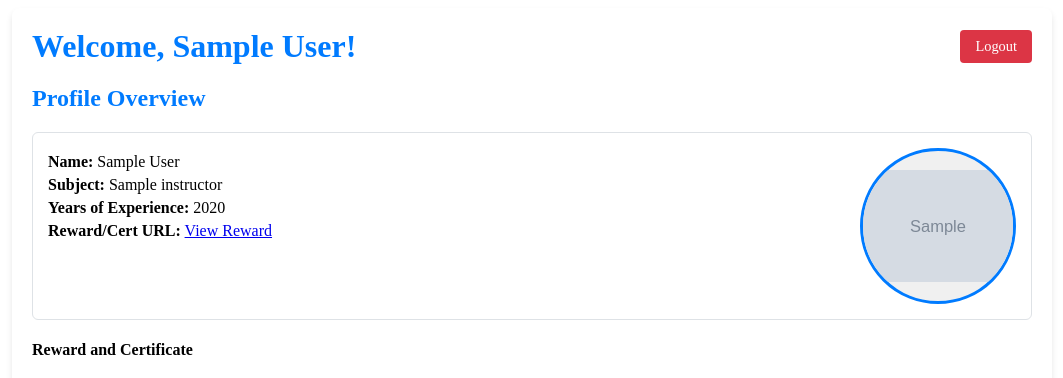
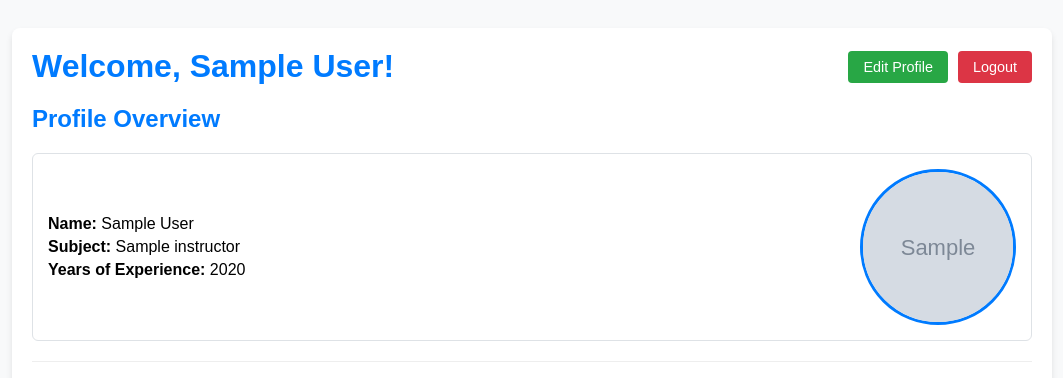
Before and after one commit to PhuditPumchun/DatabaseProject, a Flask app: page /instructor/dashboard in a window 1280 px wide. Shown: the top 378 px of the page, without its empty margins (108-1171 px from the left). Run offline with Flask 3, Linux system fonts and the light colour scheme; the visitor is signed in with stand-in values (Sample User, id 1); grey boxes marked "Sample" are stand-in pictures; a database or web service that is not in the repository returns one stand-in record (values such as "Sample title"); some libraries are stand-ins or nearby versions.

Commit message:
instructorDashboard

```diff
--- a/WebApp/templates/instructor_dashboard.html
+++ b/WebApp/templates/instructor_dashboard.html
@@ -5,13 +5,6 @@
     <meta charset="UTF-8">
     <title>Instructor Dashboard</title>
     <style>
-<<<<<<< Updated upstream
-=======
-<<<<<<< HEAD
-        /* ... (CSS ส่วนอื่นๆ เหมือนเดิม) ... */
-=======
->>>>>>> 34e898d10307056733086ea1034f241c760a5791
->>>>>>> Stashed changes
         body { font-family: Arial, sans-serif; padding: 20px; background-color: #f8f9fa; }
         .container { max-width: 1000px; margin: auto; background: white; padding: 20px; border-radius: 8px; box-shadow: 0 4px 6px rgba(0, 0, 0, 0.1); }
         h1, h2 { color: #007bff; margin-top: 20px; }
@@ -48,8 +41,8 @@
         /* การจัดเรียงหลัก: ใช้ Flexbox และ align-items: center */
         .profile-section {
             display: flex;
-            align-items: flex-start; /* เพื่อให้เนื้อหาอยู่ด้านบนสุด */
-            gap: 30px; /* ระยะห่างระหว่าง Profile Info กับ รูป */
+            align-items: center;
+            gap: 30px;
             margin-top: 20px;
             padding: 15px;
             border: 1px solid #dee2e6;
@@ -58,6 +51,37 @@
         }
         .profile-info { flex-grow: 1; }
         .profile-info p { margin: 5px 0; }
+
+        /* สไตล์สำหรับเส้นแบ่งและส่วน Reward */
+        .separator {
+            border-bottom: 1px solid #eee;
+            margin: 20px 0;
+        }
+
+        .reward-section { margin-top: 20px; }
+        .reward-section h4 { margin-top: 0; margin-bottom: 15px; color: #007bff;}
+        .reward-image-container {
+            max-width: 300px;
+            height: auto;
+            border: 1px solid #ddd;
+            border-radius: 4px;
+            overflow: hidden;
+            margin-top: 10px;
+        }
+        .reward-image-container img {
+            max-width: 100%;
+            height: auto;
+            display: block;
+        }
+        .reward-image-container .placeholder {
+            padding: 10px;
+            text-align: center;
+            color: #888;
+            font-size: 0.9em;
+            display: block;
+        }
+
+        /* สไตล์สำหรับรูป Profile */
         .profile-image-container {
             width: 150px; height: 150px; border-radius: 50%;
             overflow: hidden; display: flex; justify-content: center;
@@ -65,9 +89,7 @@
             border: 3px solid #007bff; flex-shrink: 0;
         }
         .profile-image-container img {
-            max-width: 100%;
-            max-height: 100%;
-            object-fit: contain; /* ปรับขนาดรูปให้พอดีกรอบโดยไม่ตัด */
+            width: 100%; height: 100%; object-fit: cover;
         }
         .profile-image-container .placeholder {
             color: #888; font-size: 0.9em; text-align: center;
@@ -88,7 +110,12 @@
     <div class="container">
         <div class="header-section">
             <h1>Welcome, {{ instructor_name }}!</h1>
-            <a href="/login" class="logout-btn">Logout</a>
+            <div class="header-buttons">
+                <!-- ปุ่ม Edit: ลิงก์ไปหน้าแก้ไข (อยู่ทางซ้ายของ Logout) -->
+                <a href="{{ url_for('instructor_edit_dashboard') }}" class="update-btn">Edit Profile</a>
+                <!-- ปุ่ม Logout -->
+                <a href="{{ url_for('logout') }}" class="logout-btn">Logout</a>
+            </div>
         </div>
 
         <h2>Profile Overview</h2>
@@ -98,14 +125,14 @@
                     <p><strong>Name:</strong> {{ instructor_name }}</p>
                     <p><strong>Subject:</strong> {{ data.profile[1] if data.profile[1] else 'N/A' }}</p>
                     <p><strong>Years of Experience:</strong> {{ data.profile[2] }}</p>
-                    <p><strong>Reward/Cert URL:</strong> <a href="{{ data.profile[4] }}" target="_blank">View Reward</a></p>
                 {% else %}
                     <p>Profile information not available.</p>
                 {% endif %}
             </div>
+
             <div class="profile-image-container">
                 {% if data.profile and data.profile[3] %}
-                    <img src="{{ data.profile[3] }}" alt="Profile Image">
+                    <img src="{{ data.profile[3] }}" alt="Profile Image of {{ instructor_name }}">
                 {% else %}
                     <span class="placeholder">No Profile Image</span>
                 {% endif %}
@@ -131,29 +158,6 @@
         {% endif %}
 
 
-<<<<<<< Updated upstream
-=======
-<<<<<<< HEAD
-        <div class="separator"></div>
-
-        {% if data.profile %}
-            <div class="reward-section">
-                <h4>Reward and Certificate</h4>
-                <div class="reward-image-container">
-                    {% if data.profile[4] %}
-                        <img src="{{ data.profile[4] }}" alt="Reward or Certificate Image">
-                        <a href="{{ data.profile[4] }}" target="_blank" style="display: block; text-align: center; font-size: 0.8em; padding: 5px 0; text-decoration: none; color: #007bff;">[Open Full Image]</a>
-                    {% else %}
-                        <span class="placeholder">No reward or certificate image available.</span>
-                    {% endif %}
-                </div>
-            </div>
-        {% endif %}
-
-
-=======
->>>>>>> 34e898d10307056733086ea1034f241c760a5791
->>>>>>> Stashed changes
         {% if data.managed_center %}
             <h2 style="margin-top: 30px;">Center Management</h2>
             <div class="center-management">
```
